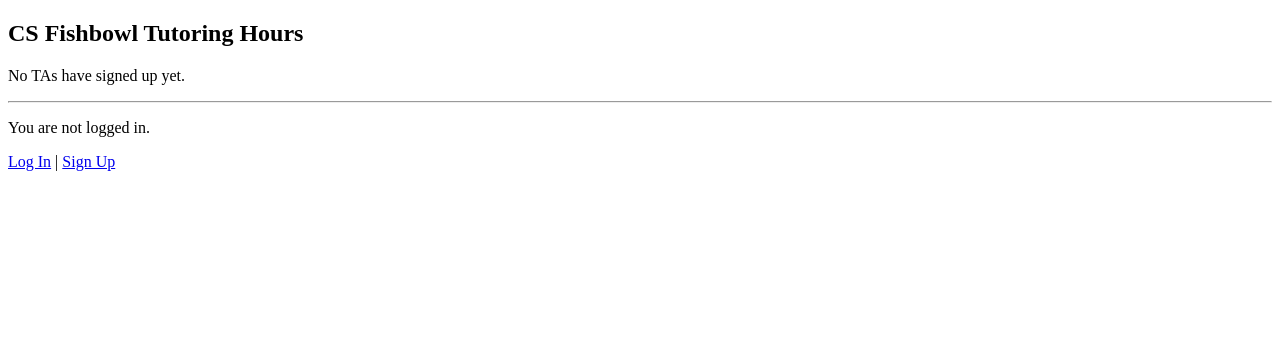
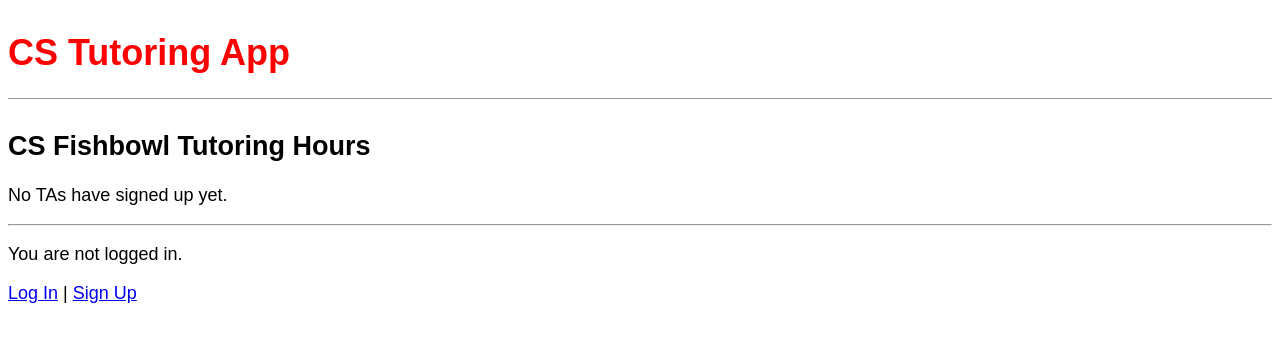
Before and after one commit to blheisey/tutoring-app, a Django app: page / in a window 1280 px wide. Shown: the top 342 px of the page. Run offline with Django 5.2, Linux system fonts and the light colour scheme.

Commit message:
started styling

```diff
--- a/accounts/templates/base.html
+++ b/accounts/templates/base.html
@@ -1,11 +1,18 @@
 <!-- templates/base.html -->
+ {% load static %}
 <!DOCTYPE html>
 <html>
+
 <head>
 <meta charset="utf-8">
-<title>{% block title %}Newspaper App{% endblock title %}</title>
+<title>{% block title %}Tutoring App{% endblock title %}</title>
+<link rel="stylesheet" href="{% static 'css/base.css' %}">
 </head>
+
 <body>
+     <header>
+ <h1><a href="{% url 'home' %}">CS Tutoring App</a></h1>
+ </header>
 <main>
 {% block content %}
 {% endblock content %}
--- a/static/css/base.css
+++ b/static/css/base.css
@@ -0,0 +1,38 @@
+body {
+font-family: 'Source Sans Pro', sans-serif;
+font-size: 18px;
+ }
+header {
+border-bottom: 1px solid #999;
+margin-bottom: 2rem;
+display: flex;
+}
+ header h1 a {
+color: red;
+text-decoration: none;
+ }
+.nav-left {
+margin-right: auto;
+ }
+.nav-right {
+display: flex;
+padding-top: 2rem;
+ }
+.post-entry {
+margin-bottom: 2rem;
+ }
+.post-entry h2 {
+margin: 0.5rem 0;
+ }
+.post-entry h2 a,
+ .post-entry h2 a:visited {
+color: blue;
+text-decoration: none;
+ }
+.post-entry p {
+margin: 0;
+font-weight: 400;
+ }
+.post-entry h2 a:hover {
+color: red;
+}
```
